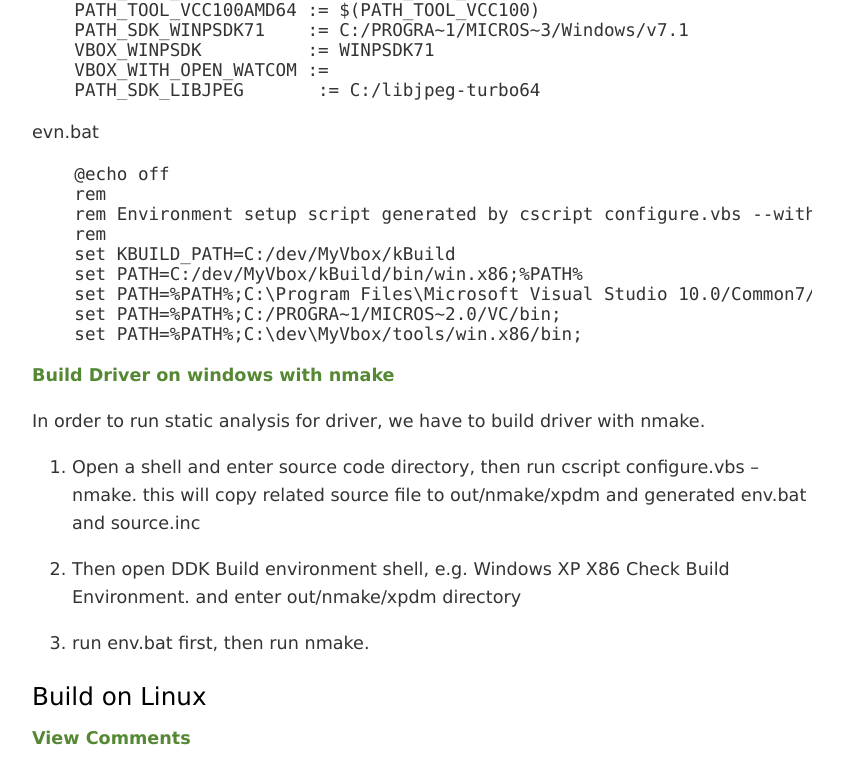
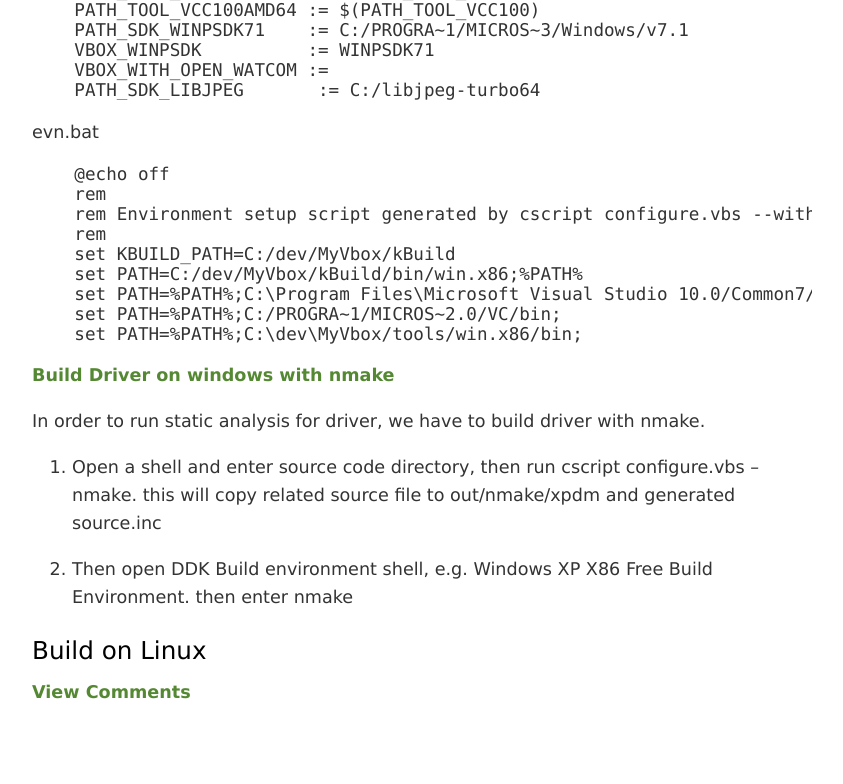
Before and after one commit to VirtualMonitor/VirtualMonitor.github.io, a Jekyll site: the page built from _posts/2013-07-20-BuildInstructions.md, in a window 1280 px wide and 900 px high, scrolled down 1805 px, cut to the strip 0-800 px from the top of the window. Shown: the top 784 px of the strip, without its empty margins (108-951 px from the left). Built offline with Jekyll 4.4.1, drawn with Linux system fonts in a browser that asks for light colours; Markdown is read by kramdown in place of the engine named in the settings; comment, search, counter and statistics services are not loaded.

Commit message:
Nmake without env.bat

```diff
--- a/_posts/2013-07-20-BuildInstructions.md
+++ b/_posts/2013-07-20-BuildInstructions.md
@@ -76,10 +76,8 @@ configure.vbs will output two files: AutoConfig.kmk containing information where
 
 In order to run static analysis for driver, we have to build driver with nmake.
 
-1. Open a shell and enter source code directory, then run cscript configure.vbs --nmake. this will copy related source file to out/nmake/xpdm and generated env.bat and  source.inc
+1. Open a shell and enter source code directory, then run cscript configure.vbs --nmake. this will copy related source file to out/nmake/xpdm and generated source.inc
 
-2. Then open DDK Build environment shell, e.g. Windows XP X86 Check Build Environment. and enter out/nmake/xpdm directory
-
-3. run env.bat first, then run nmake.
+2. Then open DDK Build environment shell, e.g. Windows XP X86 Free Build Environment.  then enter nmake
 
 ### Build on Linux ###
```
